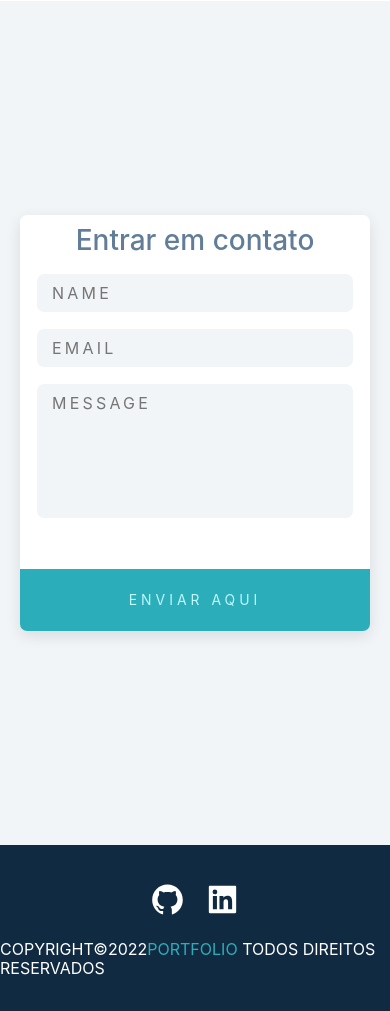
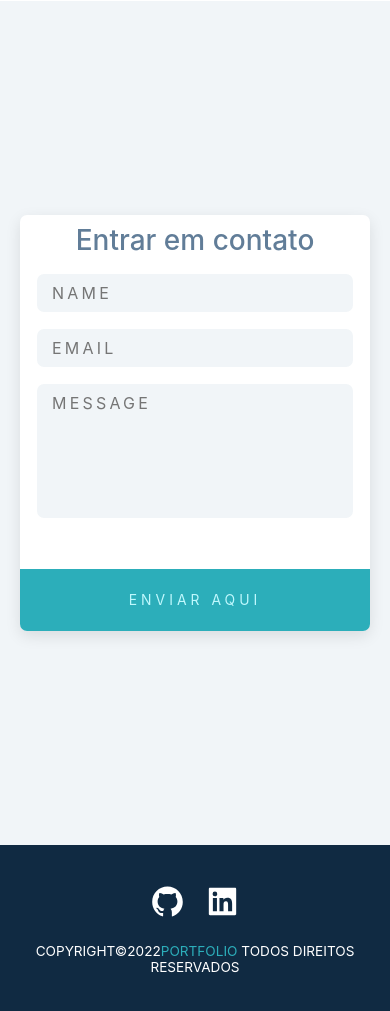
Before and after one commit to kenjimaeda54/portifolio-gatsbyJs, a Gatsby site: page /Contato in a window 390 px wide. Shown: the part 88-1099 px from the top of the page. Built offline with nearby package versions, Linux system fonts and the light colour scheme; Gatsby itself is replaced by a stand-in of ours.

Commit message:
feat: finished responsively component footer

```diff
--- a/src/components/Footer/styles.module.css
+++ b/src/components/Footer/styles.module.css
@@ -1,3 +1,10 @@
+@media screen and (max-width: 510px) {
+  .footer span {
+    font-size: 0.85rem !important;
+    line-height: 1rem !important;
+    text-align: center !important;
+  }
+}
 .footer {
   display: flex;
   flex-direction: column;
```
